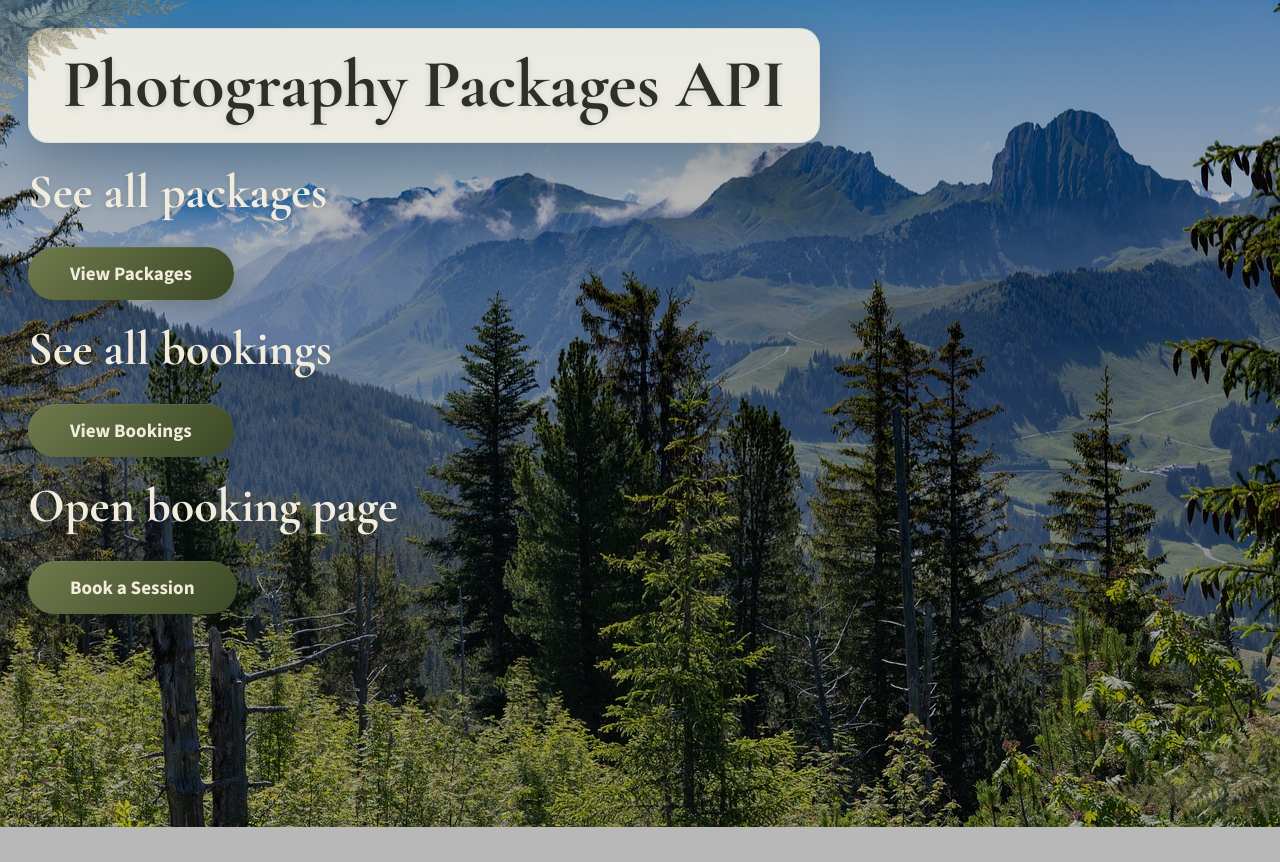
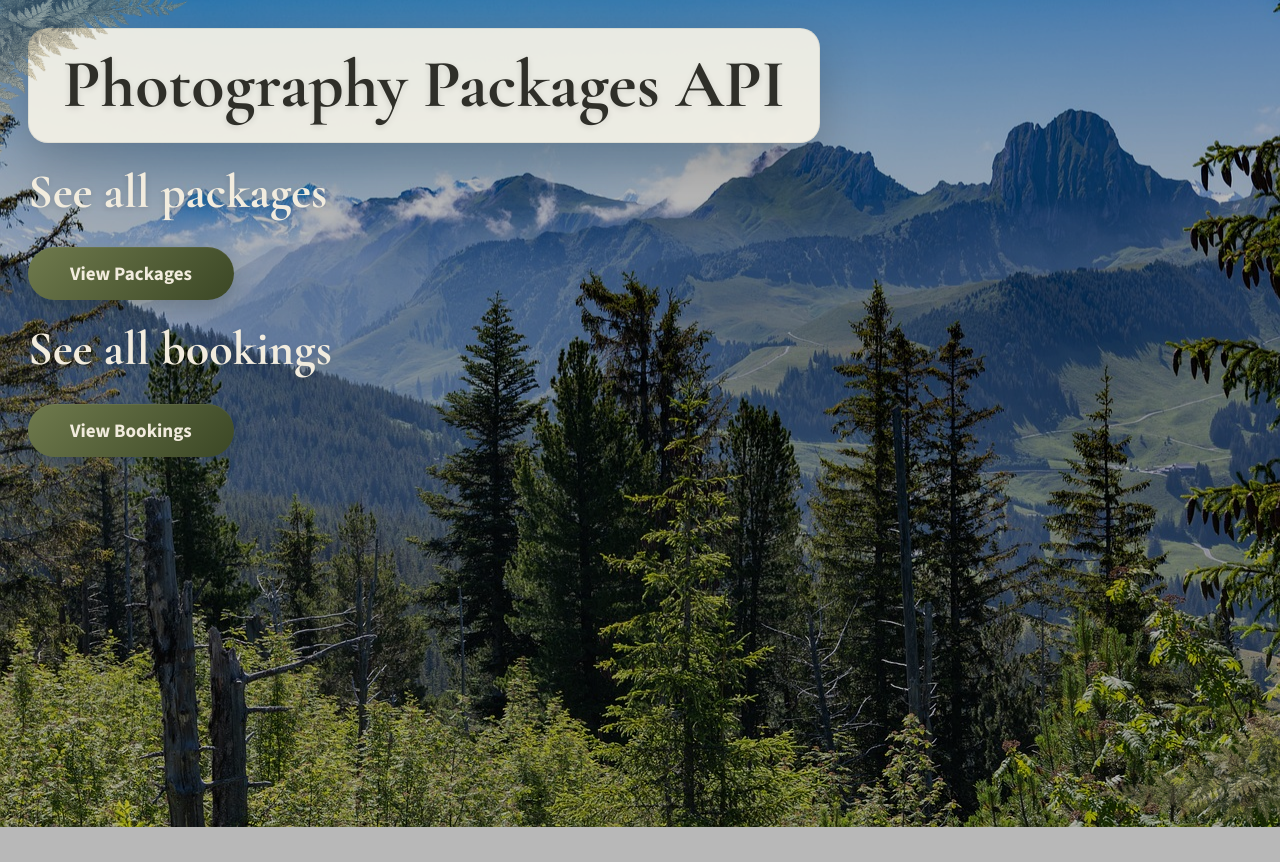
Before and after one commit to KinardJacob/demo_backend, a website: page public/index.html in a window 1280 px wide. Shown: the top 862 px of the page. Drawn offline with nearby package versions, Linux system fonts and the light colour scheme.

Commit message:
remove old link to booking page from index.html

```diff
--- a/public/index.html
+++ b/public/index.html
@@ -12,8 +12,5 @@
 
     <h2>See all bookings</h2>
     <p><a href="/api/bookings">View Bookings</a></p>
-
-    <h2>Open booking page</h2>
-    <p><a href="/booking.html">Book a Session</a></p>
 </body>
 </html>
```
